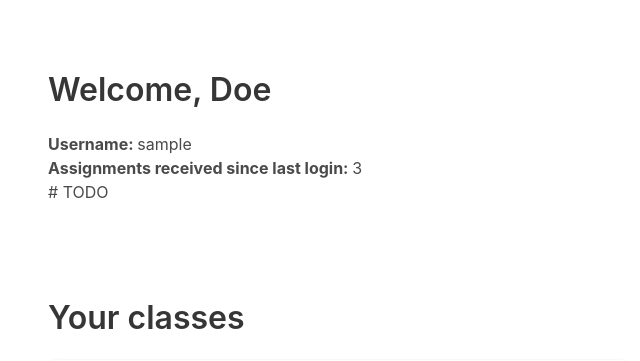
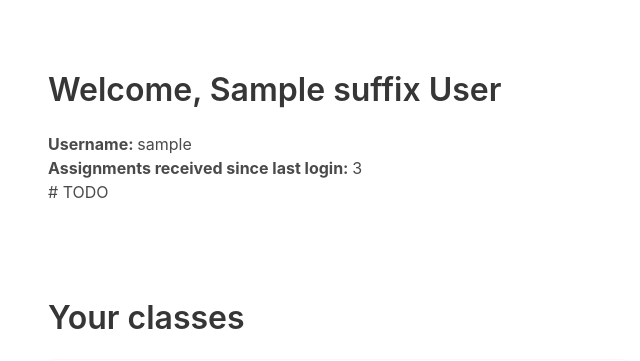
Before and after one commit to abdul8117/cs-nea, a Flask app: template templates/home_teacher.html in a window 1280 px wide. Shown: the part 56-417 px from the top of the page, without its empty margins (0-640 px from the left). Run offline with Flask 2, Linux system fonts and the light colour scheme; the template is opened without the code that fills it: most values are stand-ins (such as "Sample title", 1, 10 or a date in 2020).

Commit message:
fix login/registration

```diff
--- a/application.py
+++ b/application.py
@@ -8,6 +8,7 @@ from helpers import login_required, generate_salt, create_username, insert_user_
 # import vernam_cipher
 
 app = Flask(__name__)
+con = sqlite3.connect("db/database.db", check_same_thread=False)
 
 # Session config
 app.config["SESSION_PERMANENT"] = False
@@ -39,6 +40,24 @@ def index():
 @app.route("/student")
 @login_required
 def student_home():
+
+    print(session)
+
+
+    # Get all class details from the database
+    # teacher name, number of assignments due, number of overdue assignments
+
+
+    # Query students_in_classes where username matches with the user logged in.
+
+    cur = con.cursor()
+    classes = cur.execute("SELECT * FROM students_in_classes WHERE username = ?", [session["user_info"]["username"]])
+
+
+
+
+
+
     return render_template("home_student.html", user_info=session["user_info"])
 
 
@@ -67,16 +86,15 @@ def login():
         username = request.form.get("username")
         password = request.form.get("password")
 
-        # connect to database
-        con = sqlite3.connect("db/database.db")
+        # create a cursor to the database
         cur = con.cursor()
 
         if not(username and password):
             print("username or password not given")
             return redirect("/login")
 
-        db_user = cur.execute("SELECT * FROM students WHERE username = ?", [username]).fetchall()[0]
-        print(db_user)
+        # db_user = cur.execute("SELECT * FROM students WHERE username = ?", [username]).fetchall()[0]
+        # print(db_user)
 
         # user_login_info = {
         #     "username": username,
@@ -142,8 +160,12 @@ def login():
 
             return redirect("/teacher")
 
+        cur.close()
+
     else:
         return render_template("login.html")
+
+
 
 
 @app.route("/register", methods=["GET", "POST"])
@@ -163,8 +185,15 @@ def register():
         email = request.form.get("email").lower().strip()
         password = request.form.get("password")
         confirm_password = request.form.get("confirm-password")
-        # year_group = request.form.get("year-group")
         account_type = request.form.get("account_type")
+
+        if account_type == "student":
+            year_group = request.form.get("year-group")
+            section = request.form.get("section") # TODO validation
+        else:
+            suffix = request.form.get("suffix")
+
+
 
         print(f"ACCOUNT TYPE: {account_type}")
 
@@ -215,38 +244,33 @@ def register():
 
         # Insert into DB
         if account_type == "student":
-            details = (username, email, first_name, surname, password, None)
+            details = (username, first_name, surname, email, password, year_group, section)
         elif account_type == "teacher":
-            details = (username, email, first_name, surname, password)
+            details = (username, first_name, surname, suffix, email, password)
         insert_user_to_database(details, account_type)
 
         if account_type == "student":
             session["user_info"] = {
                 "username": username,
-                "email": email,
                 "first_name": first_name,
                 "surname": surname,
-                "account_type": account_type,
+                "email": email,
                 "year_group": year_group,
-                "section": section # TODO
+                "section": section,
+                "account_type": account_type
             }
         else:
             session["user_info"] = {
                 "username": username,
-                "email": email,
                 "first_name": first_name,
                 "surname": surname,
-                "account_type": account_type,
-                "suffix": None # TODO
+                "suffix": suffix,
+                "email": email,
+                "account_type": account_type
             }
 
 
         return redirect("/")
-
-        # if session["user_info"]["username"][-1] == "t":
-        #     return render_template("home_teacher.html", details=session["user_info"])
-        # else:
-        #     return render_template("home_student.html", details=session["user_info"])
 
     else:
         # Page accessed via a GET request
--- a/helpers.py
+++ b/helpers.py
@@ -91,8 +91,8 @@ def insert_user_to_database(details, account_type):
     con = sqlite3.connect("db/database.db")
     cur = con.cursor()
     if account_type == "student":
-        cur.execute("INSERT INTO students (username, email, first_name, surname, password, year_group) VALUES (?, ?, ?, ?, ?, ?)", details)
+        cur.execute("INSERT INTO students (username, first_name, surname, email, password, year_group, section) VALUES (?, ?, ?, ?, ?, ?, ?)", details)
     else:
-        cur.execute("INSERT INTO teachers (username, email, first_name, surname, password) VALUES (?, ?, ?, ?, ?)", details)
+        cur.execute("INSERT INTO teachers (username, first_name, surname, suffix, email, password) VALUES (?, ?, ?, ?, ?, ?)", details)
     con.commit()
     con.close()
--- a/templates/home_teacher.html
+++ b/templates/home_teacher.html
@@ -8,7 +8,7 @@
     <br>
     <div class="nocontainer is-fluid">
         <section class="section">
-            <h1 class="title">Welcome, Doe</h1>
+            <h1 class="title">Welcome, {{ user_info.suffix }} {{ user_info.surname.capitalize() }}</h1>
             <p><span class="bold">Username: </span>{{ user_info.username }}</p>
             <p><span class="bold">Assignments received since last login: </span>3</p> # TODO
         </section>
--- a/templates/profile.html
+++ b/templates/profile.html
@@ -10,7 +10,7 @@
         <h1 class="title">Your Profile</h1>
     </section>
 
-    <section class="section">
+    <section class="section" style="padding-top: 0;">
         <p><span class="bold">Name: </span>{{ user_info.first_name.capitalize() }} {{ user_info.surname.capitalize() }}</p>
         <p><span class="bold">Username: </span>{{ user_info.username }}</p>
         <p><span class="bold">Year group: </span>{{ user_info.year_group }}</p>
--- a/templates/register.html
+++ b/templates/register.html
@@ -31,7 +31,7 @@
             </ul>
         </div>
 
-        <form action="/register_student" method="post" id="student-form">
+        <form action="/register" method="post" id="student-form">
             <div id="name-fields" class="field">
                 <div class="field">
                     <label for="" class="label">First name</label>
@@ -111,7 +111,7 @@
         </form>
 
 
-        <form action="/register_teacher" method="post" id="teacher-form" style="display:none;">
+        <form action="/register" method="post" id="teacher-form" style="display:none;">
             <div id="name-fields" class="field">
                 <div class="field">
                     <label for="" class="label">Suffix</label>
```
Also changed, not shown: db/database.db.
